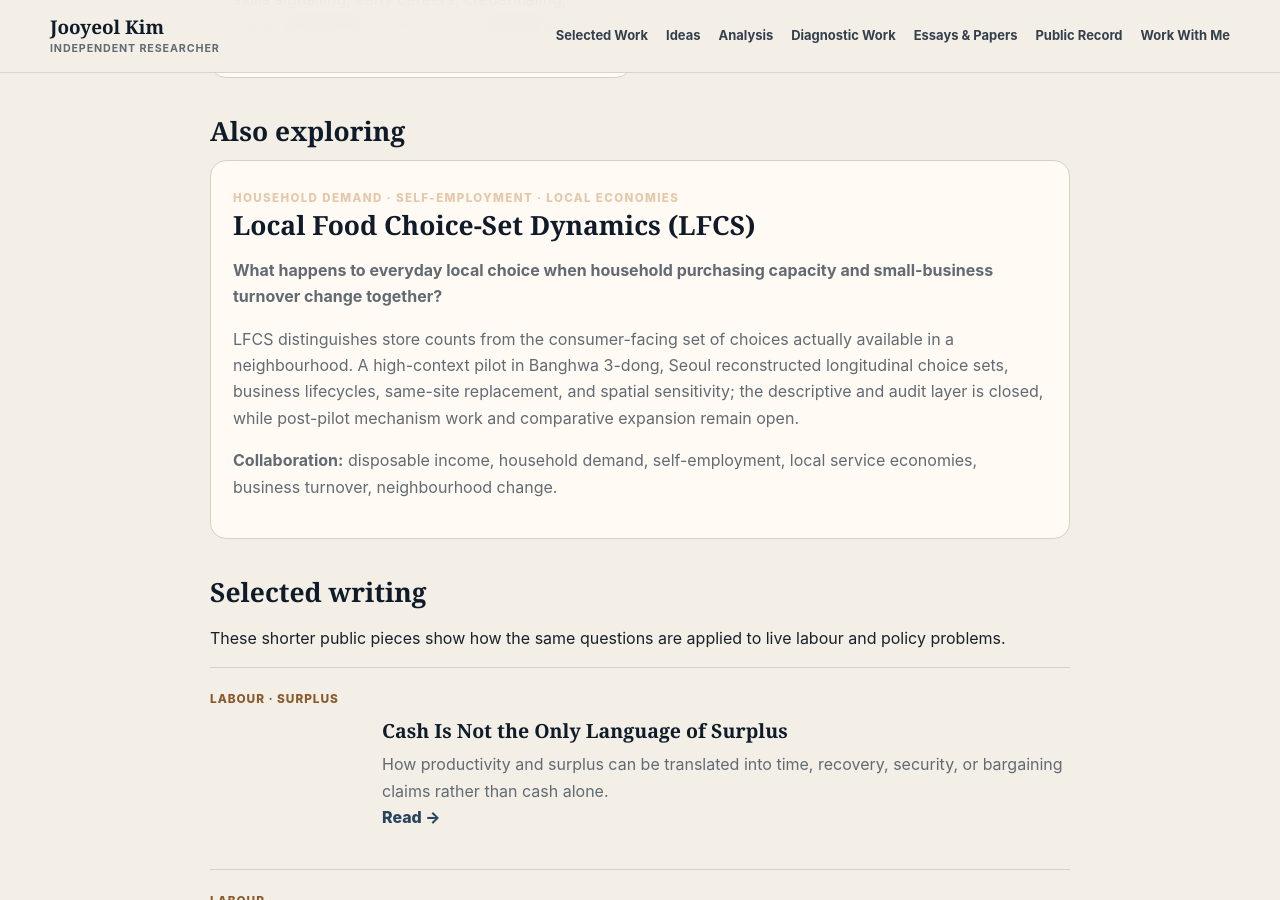
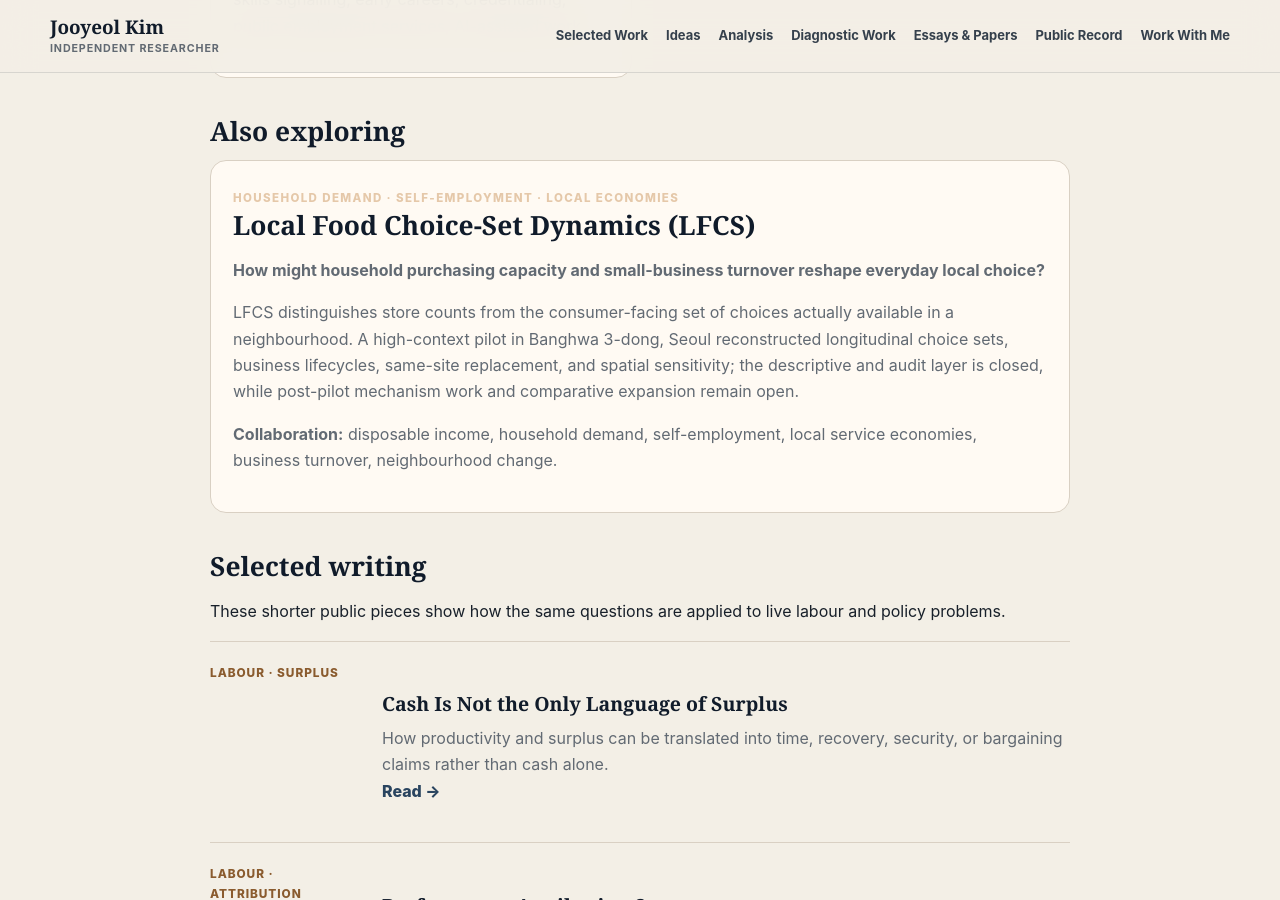
Before and after one commit to jooyeolkim1990/jooyeolkim1990.github.io, a Jekyll site: the page built from current-work/index.md, in a window 1280 px wide and 900 px high, scrolled down 2588 px. Built offline with Jekyll 4.4.1, drawn with Linux system fonts in a browser that asks for light colours.

Commit message:
Tighten LFCS causal wording on Current Work

```diff
--- a/current-work/index.md
+++ b/current-work/index.md
@@ -68,7 +68,7 @@ This page is a first-meeting view of work that is moving now. It is selective ra
 <div class="index-item">
   <span class="card-label">Household demand · self-employment · local economies</span>
   <h2>Local Food Choice-Set Dynamics (LFCS)</h2>
-  <p><strong>What happens to everyday local choice when household purchasing capacity and small-business turnover change together?</strong></p>
+  <p><strong>How might household purchasing capacity and small-business turnover reshape everyday local choice?</strong></p>
   <p>LFCS distinguishes store counts from the consumer-facing set of choices actually available in a neighbourhood. A high-context pilot in Banghwa 3-dong, Seoul reconstructed longitudinal choice sets, business lifecycles, same-site replacement, and spatial sensitivity; the descriptive and audit layer is closed, while post-pilot mechanism work and comparative expansion remain open.</p>
   <p><strong>Collaboration:</strong> disposable income, household demand, self-employment, local service economies, business turnover, neighbourhood change.</p>
 </div>
```
